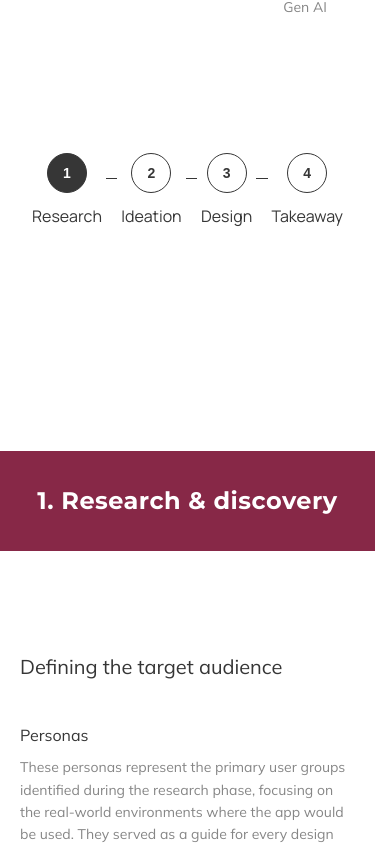
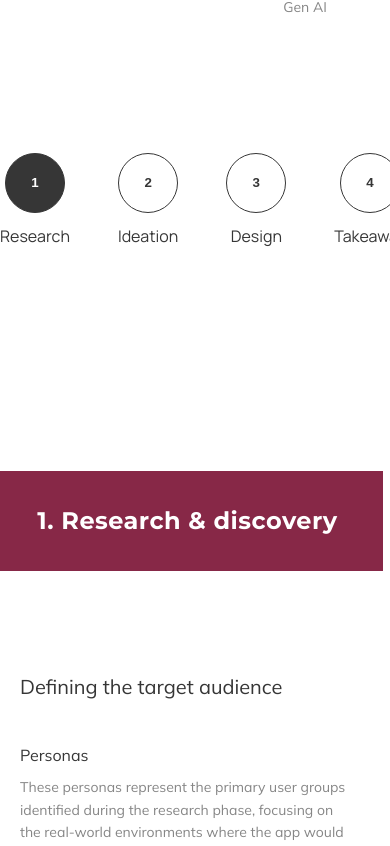
Before and after one commit to mikaridley/Eldan-Ridley-s-Portfolio, a React (Vite) app: page /kindred in a window 390 px wide. Shown: the part 2238-3084 px from the top of the page. Built offline with nearby package versions, Linux system fonts and the light colour scheme; a web font is replaced by a local one.

Commit message:
fix responsive in quantex

```diff
--- a/src/assets/styles/cmps/StepperHeader.css
+++ b/src/assets/styles/cmps/StepperHeader.css
@@ -13,6 +13,14 @@
     color: var(--dark-grey);
     letter-spacing: 0.02em;
   }
+}
+
+/* Make the header span full viewport width (works inside centered grids) */
+.stepper-header-container {
+  grid-column: 1 / -1;
+  width: 100vw;
+  /* Center the 100vw element over the page while keeping grid layout intact */
+  margin-left: calc(50% - 50vw);
 }
 
 /* Quantex: baby blue (default above) */
--- a/src/assets/styles/pages/KindredPage.css
+++ b/src/assets/styles/pages/KindredPage.css
@@ -116,11 +116,6 @@
         }
       }
     }
-  }
-
-  .stepper-header-container {
-    grid-column: 1/-1;
-    color: var(--wine-bg);
   }
 
   .research-personas {
--- a/src/assets/styles/pages/QuantexPage.css
+++ b/src/assets/styles/pages/QuantexPage.css
@@ -120,10 +120,6 @@
     margin-block-end:var(--unrelated-elements-space);
     background-color: var(--light-bg);
     padding-block: var(--imgs-carousel-wrapper-padding);
-  }
-
-  .stepper-header-container {
-    grid-column: 1/-1;
   }
 
   .research-personas {
@@ -543,6 +539,7 @@
     }
 
     .design-hifi-final {
+      display: grid;
       margin-block-end: var(--unrelated-elements-space);
 
       .design-hifi-final-heading {
@@ -557,7 +554,7 @@
       }
 
       .design-hifi-final-img {
-        min-width: 20rem;
+        width:100%;
         max-width: 54rem;
         object-fit: contain;
       }
--- a/src/assets/styles/setup/mq.css
+++ b/src/assets/styles/setup/mq.css
@@ -96,14 +96,6 @@
       column-gap: 5rem;
     }
 
-    .stepper-header {
-      height: 150px;
-    }
-
-    .stepper-wrapper {
-      margin-inline: 2rem;
-    }
-
     .takeaways-reflections-next {
       column-gap: 5rem;
     }
@@ -118,6 +110,14 @@
         margin-block-start: 3rem;
       }
     }
+  }
+
+  .stepper-header {
+    height: 150px;
+  }
+
+  .stepper-wrapper {
+    margin-inline: 2rem;
   }
 
   .quantex-page {
@@ -151,24 +151,22 @@
   }
 
   .stepper-wrapper {
-    padding-block: 1rem;
+    padding-block: 1.5rem;
 
     .stepper {
       .stepper-connector {
-        margin-inline: 0.35rem;
-        margin-top: 20px;
+        margin-inline: 0rem;
       }
 
       .stepper-step {
         .stepper-circle {
-          width: 44px;
-          height: 44px;
-          font-size: 0.875rem;
+          width: 40px;
+          height: 40px;
         }
 
         .stepper-label {
-          margin-block-start: 0.5rem;
-          font-size: 0.8125rem;
+          margin-block-start: 0.75rem;
+          font-size: inherit;
         }
       }
     }
@@ -178,26 +176,7 @@
     --imgs-carousel-slide-height: 40rem;
   }
 
-  .kindred-page {
-    .stepper-wrapper .stepper {
-      .stepper-connector {
-        margin-inline: 0.25rem;
-      }
-
-      .stepper-step .stepper-circle {
-        width: 40px;
-        height: 40px;
-      }
-    }
-
-    .stepper-header {
-      margin-block-end: 6.25rem;
-      margin-block-start: 12.5rem;
-      height: 6.25rem;
-    }
-  }
-
-  .quantex-page .stepper-header {
+  .stepper-header {
     margin-block-end: 6.25rem;
     margin-block-start: 12.5rem;
     height: 6.25rem;
@@ -275,6 +254,34 @@
   .projects-layout {
     grid-template-columns:
       minmax(50px, 1fr) minmax(auto, var(--max-width)) minmax(50px, 1fr);
+  }
+
+  /* Stepper responsive (mobile) – keep it identical on all pages */
+  .stepper-wrapper {
+    padding-block: 1rem;
+
+    .stepper-connector {
+      margin-inline: 0.25rem;
+      margin-top: 20px;
+    }
+
+    .stepper-step {
+      .stepper-circle {
+        width: 40px;
+        height: 40px;
+      }
+
+      .stepper-label {
+        margin-block-start: 0.5rem;
+        font-size: 0.875rem;
+      }
+    }
+  }
+
+  /* Prevent sticky state from overriding circle size */
+  .stepper-wrapper.is-sticky .stepper-circle {
+    width: 40px;
+    height: 40px;
   }
 
   .home-page {
```
